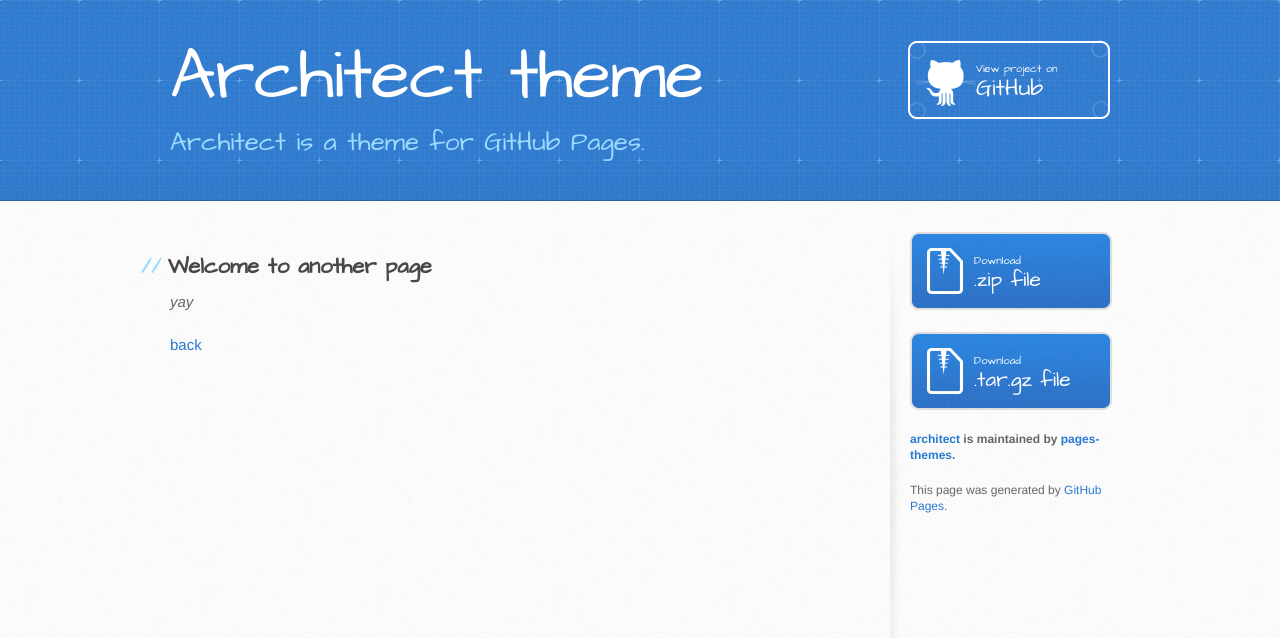
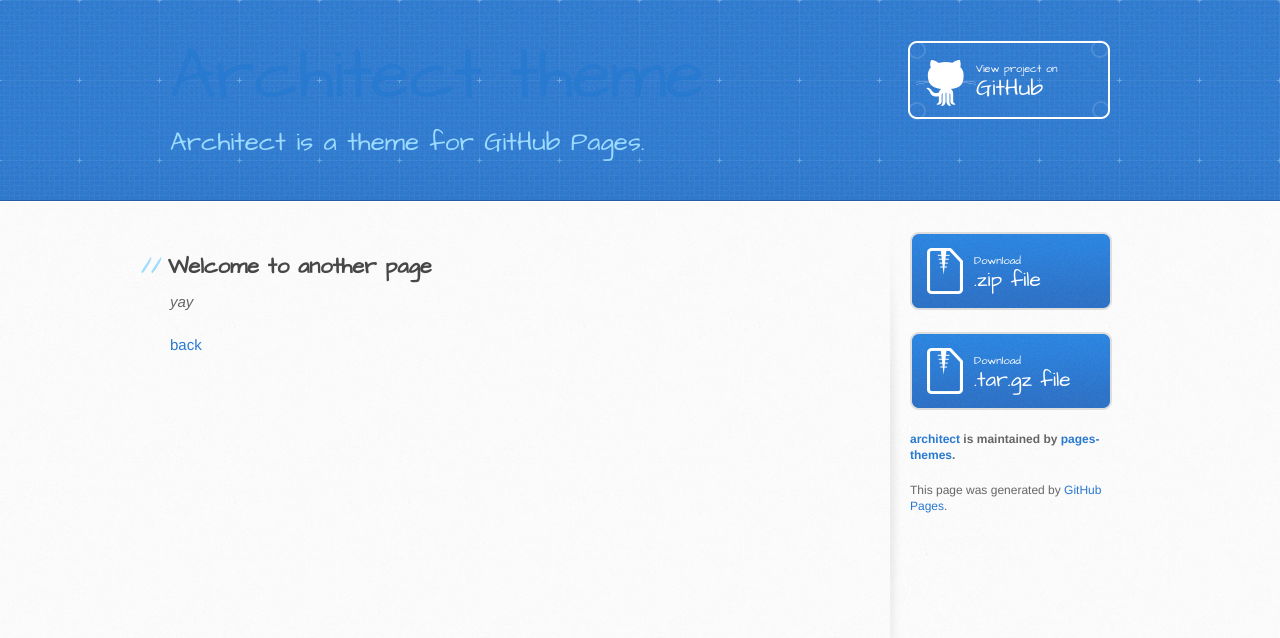
Before and after one commit to pages-themes/architect, a Jekyll site: the page built from another-page.md, in a window 1280 px wide. Shown: the top 638 px of the page. Built offline with Jekyll 4.4.1, drawn with Linux system fonts in a browser that asks for light colours; our own code applies the rules of GitHub Pages for plain Markdown files.

Commit message:
Add a clickable link on the page's title

```diff
--- a/_layouts/default.html
+++ b/_layouts/default.html
@@ -18,7 +18,7 @@
   <body>
     <header>
       <div class="inner">
-        <h1>{{ site.title | default: site.github.repository_name }}</h1>
+        <h1><a href="{{ site.baseurl }}">{{ site.title | default: site.github.repository_name }}</a></h1>
         <h2>{{ site.description | default: site.github.project_tagline }}</h2>
         {% if site.github.is_project_page %}
           <a href="{{ site.github.repository_url }}" class="button"><small>View project on</small> GitHub</a>
```
